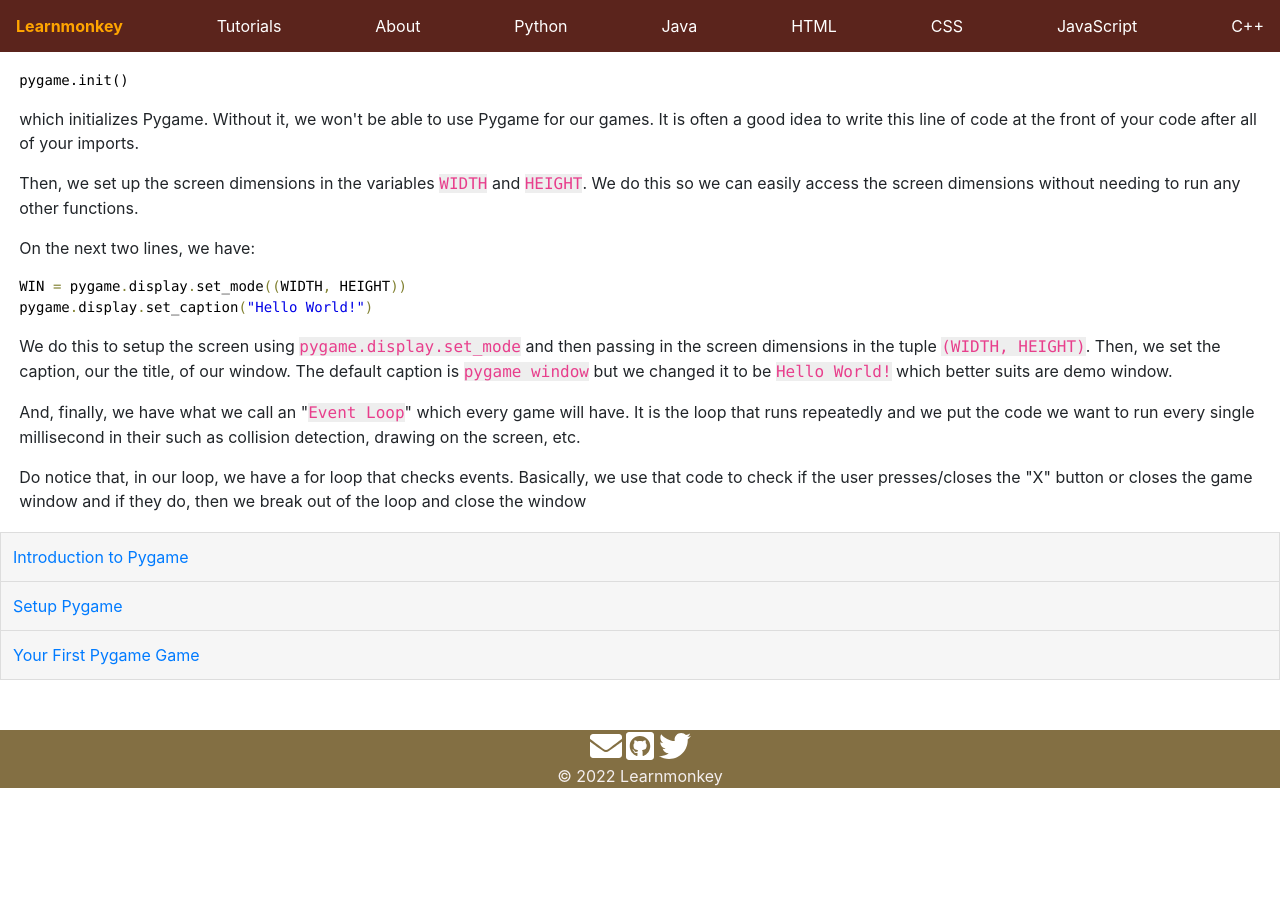
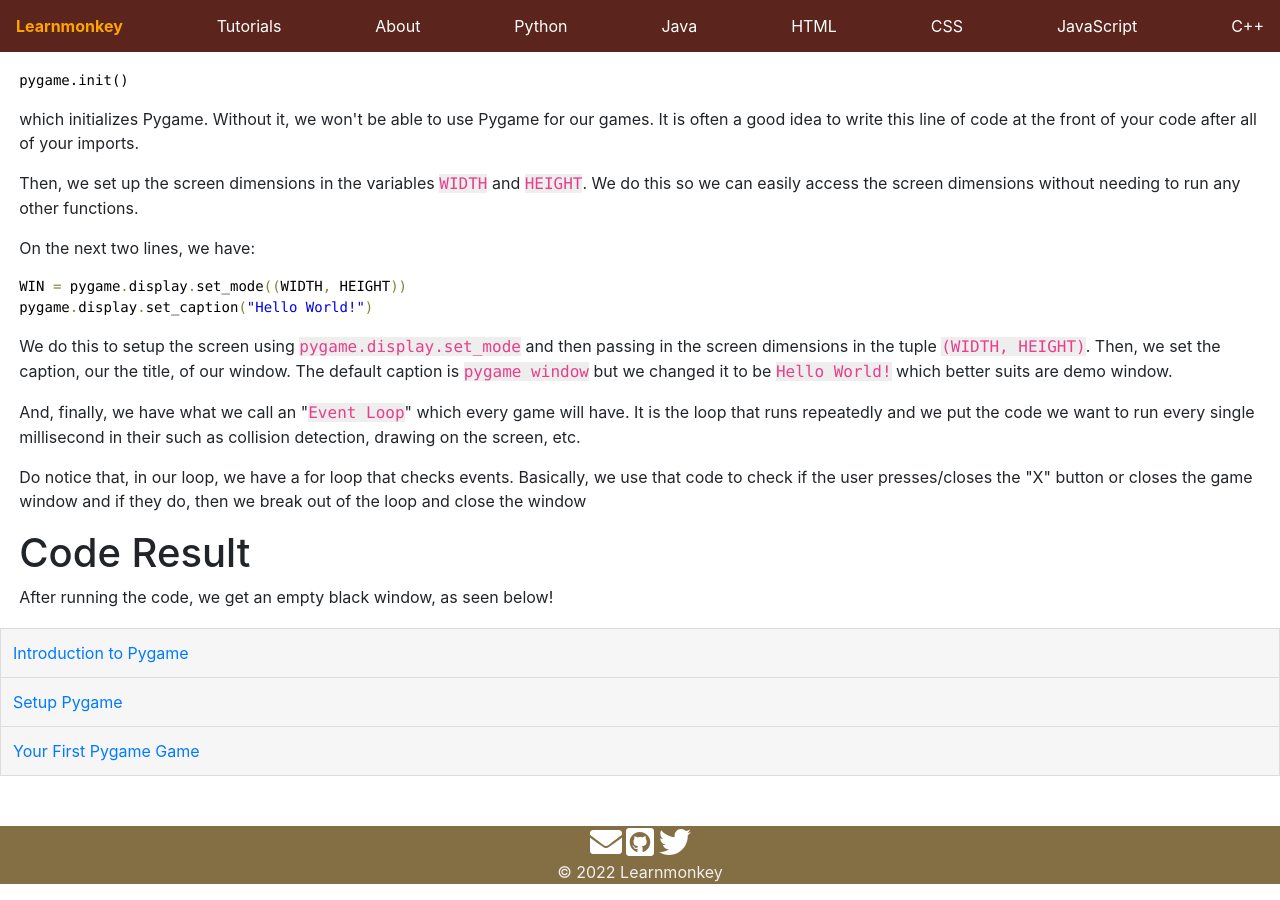
Before and after one commit to learnmonkey/learnmonkey.github.io, a Jekyll site: the page built from programming/python/pygame/first-game.html, in a window 1280 px wide and 900 px high, scrolled down 828 px. Built offline with Jekyll 4.4.1, drawn with Linux system fonts in a browser that asks for light colours; before the commit the page ends 1632 px from its top, so only the background shows below that.

Commit message:
code result, add image later...

```diff
--- a/programming/python/pygame/first-game.html
+++ b/programming/python/pygame/first-game.html
@@ -48,3 +48,8 @@ pygame<span style='color:#808030; '>.</span>display<span style='color:#808030; '
   <p>And, finally, we have what we call an "<code>Event Loop</code>" which every game will have. It is the loop that runs repeatedly and we put the code we want to run every single millisecond in their such as collision detection, drawing on the screen, etc.</p>
   <p>Do notice that, in our loop, we have a for loop that checks events. Basically, we use that code to check if the user presses/closes the "X" button or closes the game window and if they do, then we break out of the loop and close the window</p>
 </section>
+
+<section>
+  <h1>Code Result</h1>
+  <p>After running the code, we get an empty black window, as seen below!</p>
+</section>
```
